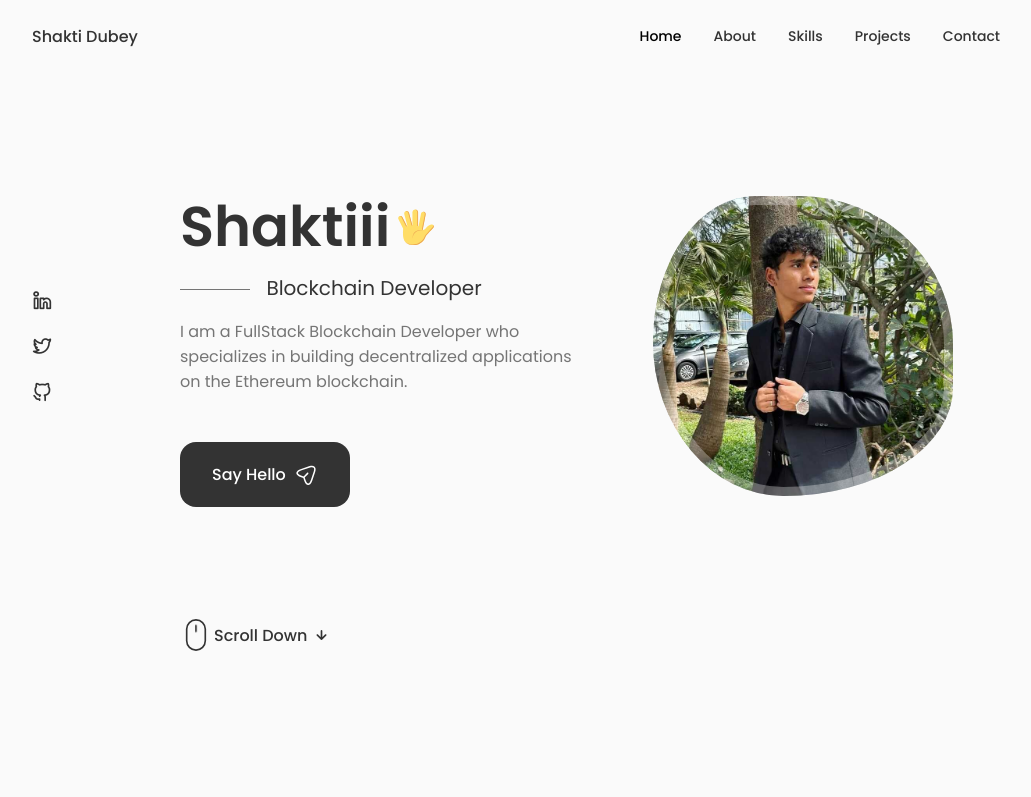
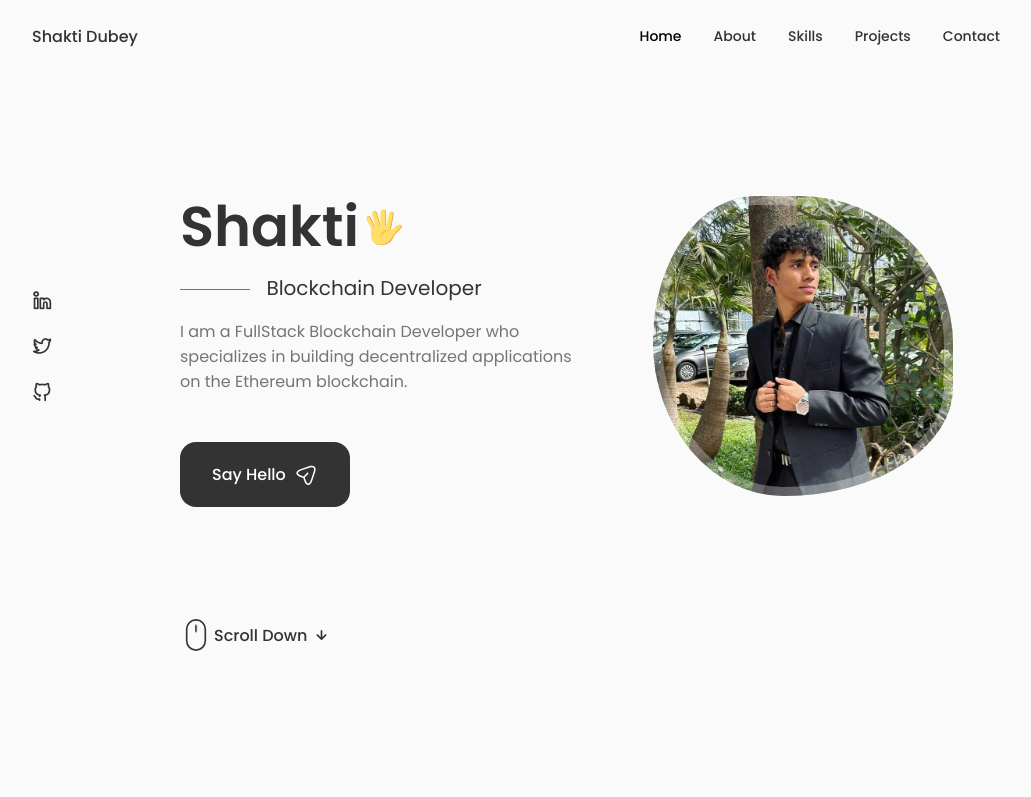
Before and after one commit to xhakti/personalPortfolio, a React (Vite) app: page / in a window 1280 px wide. Shown: the top 797 px of the page, without its empty margins (124-1155 px from the left). Built offline with nearby package versions, Linux system fonts and the light colour scheme.

Commit message:
name updated

```diff
--- a/src/components/home/Data.jsx
+++ b/src/components/home/Data.jsx
@@ -1,7 +1,7 @@
 const Data = () => {
   return (
     <div className="home__data">
-        <h1 className="home__title">Shaktiii
+        <h1 className="home__title">Shakti
         {/* The svg for the hand emoji */}
         <svg
                   width="36"
```
